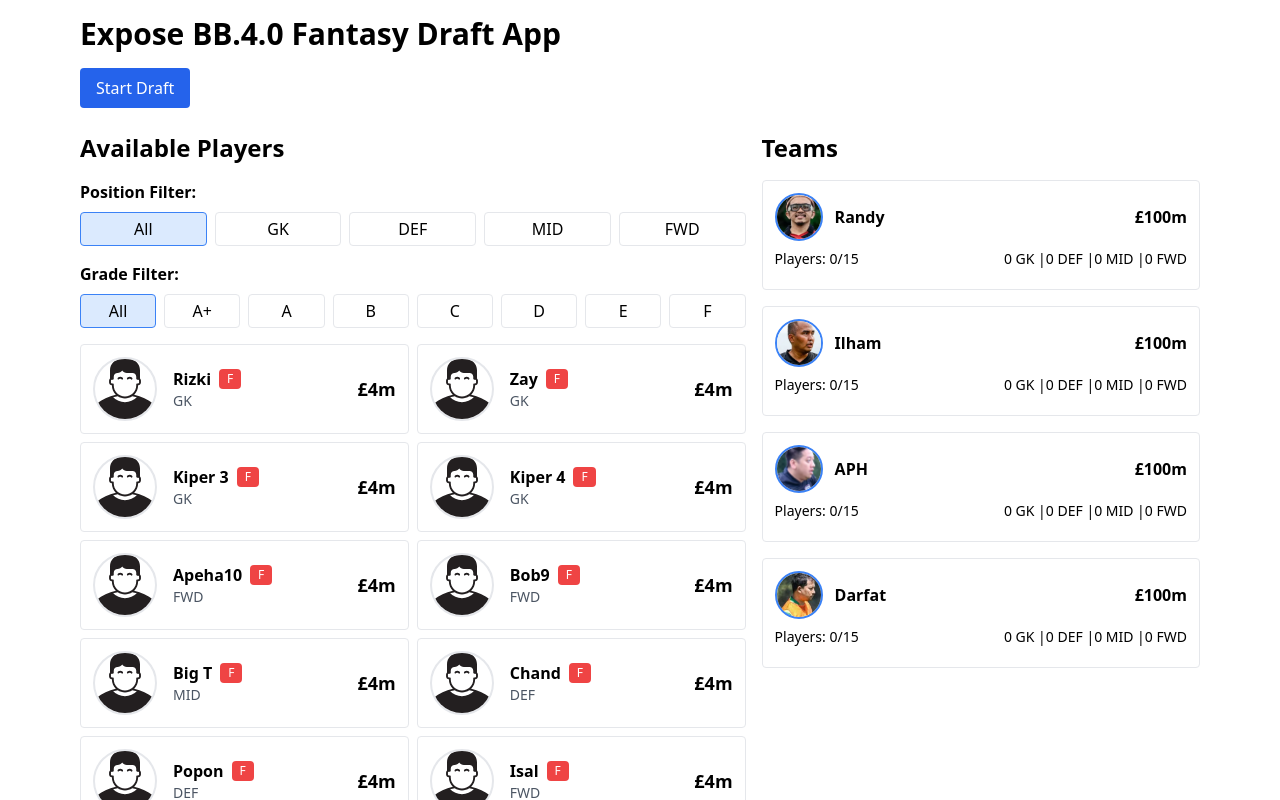
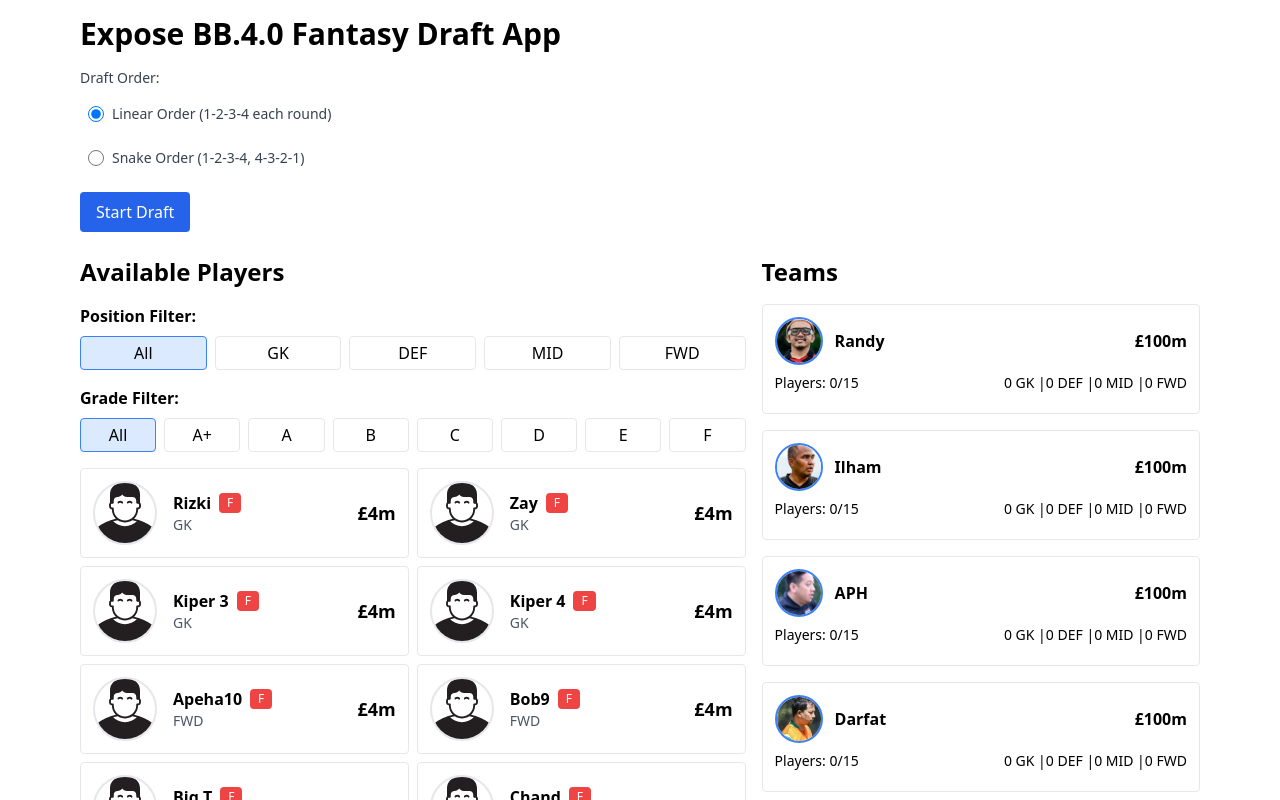
Before and after one commit to darfattt/expose-bb4-fantasy-draft-app, a React (Create React App) app: page / in a window 1280 px wide. Shown: the top 800 px of the page. Built offline with nearby package versions, Linux system fonts and the light colour scheme.

Commit message:
resize iamge

```diff
--- a/public/index.html
+++ b/public/index.html
@@ -23,7 +23,7 @@
       work correctly both with client-side routing and a non-root public URL.
       Learn how to configure a non-root public URL by running `npm run build`.
     -->
-    <title>React App</title>
+    <title>Expose BB4.0 Draft App</title>
   </head>
   <body class="h-screen">
     <noscript>You need to enable JavaScript to run this app.</noscript>
--- a/src/App.tsx
+++ b/src/App.tsx
@@ -58,6 +58,8 @@ const App = () => {
     player: string;
     position: string;
   }>>([]);
+  const [draftMode, setDraftMode] = useState<'linear' | 'snake'>('linear');
+  const [currentRound, setCurrentRound] = useState(0);
 
   useEffect(() => {
     loadPlayersFromCSV();
@@ -178,21 +180,12 @@ const App = () => {
       return m;
     });
 
-    // Update pick counts
-    const currentManagerId = managers[currentManager].id;
-    const newPickCount = (managerPickCounts[currentManagerId] || 0) + 1;
-
-    setManagerPickCounts(prev => ({
-      ...prev,
-      [currentManagerId]: newPickCount
-    }));
-
+    // Update draft history
     setDraftHistory(prev => [
       ...prev,
       {
         manager: managers[currentManager].name,
         pickNumber: prev.length + 1,
-        pickCount: newPickCount,
         player: player.name,
         position: player.position
       }
@@ -200,11 +193,34 @@ const App = () => {
 
     setPlayers(updatedPlayers);
     setManagers(updatedManagers);
-    setCurrentManager((currentManager + 1) % 4); // Move to next manager
-  };
 
-  const startDraft = () => {
-    setDraftStarted(true);
+    // Calculate next manager based on draft mode
+    if (draftMode === 'linear') {
+      setCurrentManager((prev) => (prev + 1) % 4);
+    } else {
+      // Snake draft logic
+      const totalPicks = draftHistory.length + 1; // Include current pick
+      const round = Math.floor(totalPicks / 4);
+      const isReverseRound = round % 2 === 1;
+
+      if (isReverseRound) {
+        // Reverse order (3→2→1→0)
+        const position = totalPicks % 4;
+        if (position === 0) {
+          setCurrentManager(0); // Start next round
+        } else {
+          setCurrentManager(3 - position);
+        }
+      } else {
+        // Forward order (0→1→2→3)
+        const position = totalPicks % 4;
+        if (position === 0) {
+          setCurrentManager(3); // Start next round
+        } else {
+          setCurrentManager(position);
+        }
+      }
+    }
   };
 
   const getPlayerCountByPosition = (managerPlayers, position) => {
@@ -241,10 +257,51 @@ const App = () => {
       )}
       <h1 className="text-3xl font-bold mb-4">Expose BB.4.0 Fantasy Draft App</h1>
 
+      {!draftStarted && (
+        <div className="mb-4">
+          <label className="block text-sm font-medium text-gray-700 mb-2">
+            Draft Order:
+          </label>
+          <div className="space-y-2">
+            <label className="flex items-center gap-2 p-2 rounded hover:bg-gray-50 cursor-pointer">
+              <input
+                type="radio"
+                name="draftMode"
+                value="linear"
+                checked={draftMode === 'linear'}
+                onChange={(e) => setDraftMode(e.target.value as 'linear' | 'snake')}
+                className="text-blue-600 focus:ring-blue-500 h-4 w-4"
+              />
+              <span className="text-sm text-gray-700">
+                Linear Order (1-2-3-4 each round)
+              </span>
+            </label>
+
+            <label className="flex items-center gap-2 p-2 rounded hover:bg-gray-50 cursor-pointer">
+              <input
+                type="radio"
+                name="draftMode"
+                value="snake"
+                checked={draftMode === 'snake'}
+                onChange={(e) => setDraftMode(e.target.value as 'linear' | 'snake')}
+                className="text-blue-600 focus:ring-blue-500 h-4 w-4"
+              />
+              <span className="text-sm text-gray-700">
+                Snake Order (1-2-3-4, 4-3-2-1)
+              </span>
+            </label>
+          </div>
+        </div>
+      )}
+
       {!draftStarted ? (
         <div className="mb-6">
           <button
-            onClick={startDraft}
+            onClick={() => {
+              setDraftStarted(true);
+              setCurrentRound(0);
+              setCurrentManager(0); // Start with first manager
+            }}
             className="px-4 py-2 bg-blue-600 text-white rounded hover:bg-blue-700"
           >
             Start Draft
```
Also changed, not shown: public/manager_ilham.png, public/manager_randy.png.
